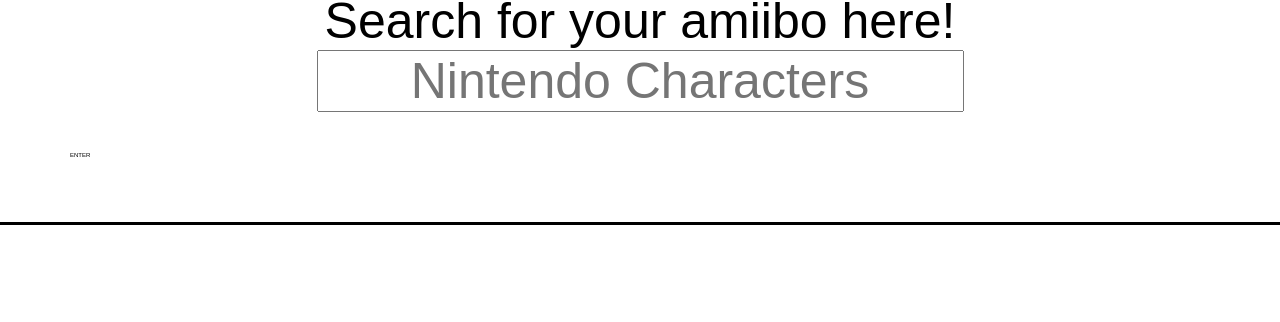
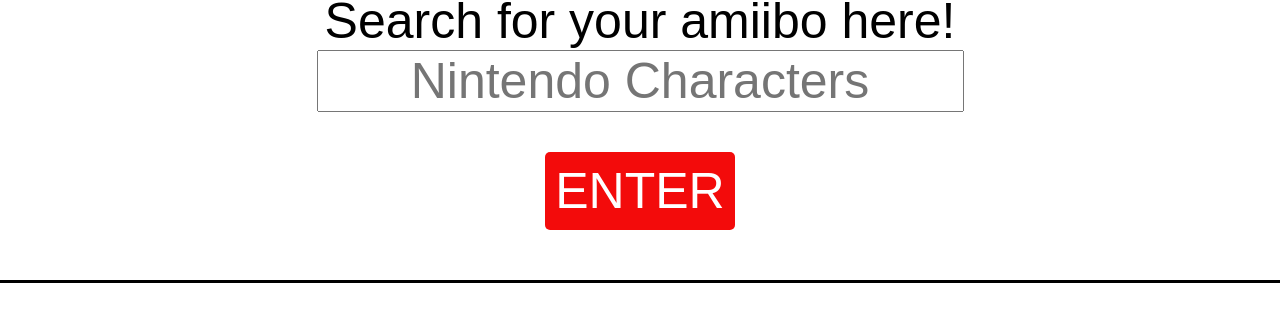
Before and after one commit to staten-island-tech/api-project-GhTmp1A, a website built with Vite: page vite-api/index.html in a window 1280 px wide. Shown: the part 136-458 px from the top of the page. Built offline with nearby package versions, Linux system fonts and the light colour scheme.

Commit message:
finaltest4

```diff
--- a/vite-api/index.html
+++ b/vite-api/index.html
@@ -23,10 +23,7 @@
           />
         </label>
       </div>
-      <label for="amiout" class="enterlabel">
-        <button type="button" id="amiout" class="button"></button>
-        ENTER
-      </label>
+      <button type="button" id="amiout" class="button">ENTER</button>
     </div>
     <section id="display">
       <!--       <img
--- a/vite-api/styles/style.css
+++ b/vite-api/styles/style.css
@@ -138,11 +138,12 @@
 
  .button{
   font-size: 50px;
-
   margin: 1rem;
   color: white;
+  padding: 1rem;
   background-color: var(--primary) ;
   justify-content: center;
+  text-align: center;
   border: var(--primary) ;
   border-radius: 5px;
   transition: 0.2s;
@@ -150,11 +151,6 @@
 
 
 
-
- .enterlabel{
-  padding: 1rem;
-  display: flex;
- }
 
  .deletelabel{
   padding: .5rem  ;
```
